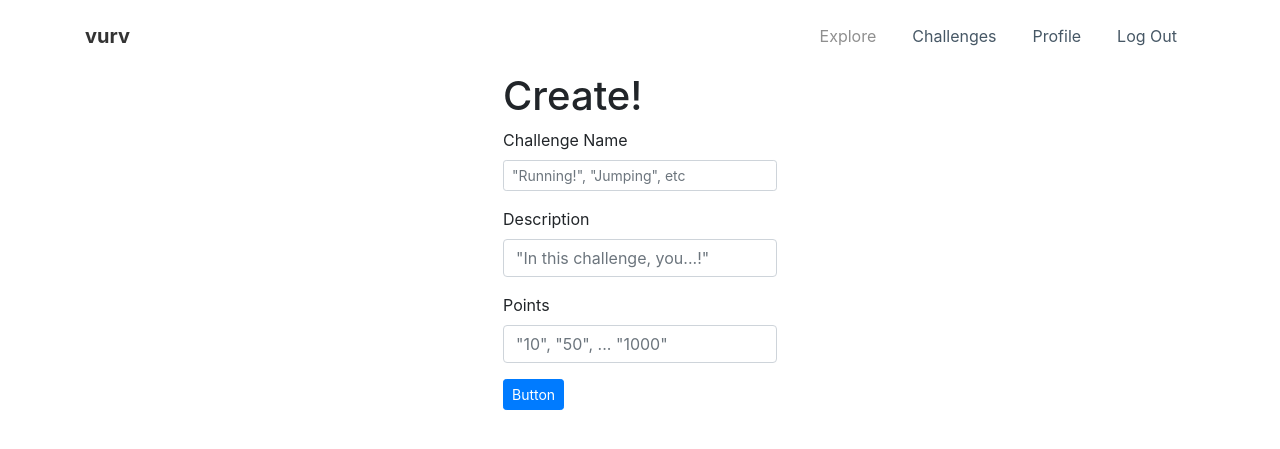
After one commit to NicoleRus/fitness_challenges, a Flask app: page /app/create in a window 1280 px wide. The commit adds this page. Shown: the top 449 px of the page. Run offline with Flask 2, Linux system fonts and the light colour scheme; a user stored in the database is signed in; data comes from the database, SQL or seed files in the repository; both versions use the stored data as it was after the commit; parts of the project's set-up code (start-up, migrations or seed data) failed here and were passed over; some libraries are stand-ins or nearby versions.

Commit message:
oh my god

```diff
--- a/FitnessApp/FitnessApp/auth.py
+++ b/FitnessApp/FitnessApp/auth.py
@@ -4,6 +4,8 @@ from flask import (Blueprint, flash, g, redirect, render_template, request, sess
 from werkzeug.security import check_password_hash, generate_password_hash
 from FitnessApp.db import get_db
 from pymongo import MongoClient
+from bson import json_util
+
 
 
 auth = Blueprint('auth', __name__, url_prefix='/auth') #create a new blueprint named auth, append "/auth" to associated urls
@@ -31,7 +33,14 @@ def register():
 		if error is None: #make that new user yeh boit
 			db.execute('INSERT INTO user (username, password) VALUES (?,?)', (username, generate_password_hash(password)))
 
-
+			u = {
+				"Username": username,
+				"email": request.form['email'],
+				"first_name": request.form['first_name'],
+				"last_name": request.form['last_name'],
+				}
+			mdb_users.insert_one(u).inserted_id
+			mdb_client.close()
 			db.commit()
 			return "success" #plain text kicks ass. indicates a user was successfully registered.
 
@@ -54,10 +63,28 @@ def login():
 		if error == None:
 			session.clear()
 			session['user_id'] = user['id']
-			return redirect(url_for('home'))
+			return redirect(url_for('auth.show_profile'))
 
 	return render_template('auth/login.html')
 
+
+@auth.route('/profile')
+def show_profile():
+	if g.user is None:
+		return redirect('auth/login')
+	else:
+		print("are we getting here?")
+
+		#need to get and format:
+		#users_subscriptions
+		#completed challenges
+		#user_created_challenged
+
+
+		#replace this with get_userprofile, get user profile by ID
+		user_profile = get_profile(g.user['username'])
+		print(user_profile)
+		return render_template('auth/profile.html', user_profile = user_profile)
 
 @auth.route('/logout')
 def logout():
@@ -71,3 +98,12 @@ def load_logged_in_user():
 		g.user = None
 	else:
 		g.user = get_db().execute('SELECT * FROM user WHERE id = ?', (user_id,)).fetchone()
+
+
+def get_profile(username):
+	mdb_client = MongoClient()
+	mdb_profile = mdb_client.fitness_app.users
+	profile = mdb_profile.find_one({"Username":username})
+	print(profile)
+	mdb_client.close()
+	return profile
--- a/FitnessApp/FitnessApp/challenge.py
+++ b/FitnessApp/FitnessApp/challenge.py
@@ -6,49 +6,78 @@ from flask import (Blueprint, flash, g, redirect, render_template, request, sess
 from werkzeug.security import check_password_hash, generate_password_hash
 from FitnessApp.db import get_db
 from bson.json_util import dumps
+from bson.objectid import ObjectId
+
 from pymongo import MongoClient
-from bson import json_util
+
 rise = Blueprint('rise', __name__, url_prefix='/app') #Create a blueprint to handle things related to challenge objects
 
-client = MongoClient()
 
-mdb = client.fitness_app
-challenges = mdb.challenges
+@rise.route('/subscribe/<OID>')
+def subscribe(OID):
+	#add a challenge to a user's challenge list
+	mdb_client = MongoClient()
+	mdb_users= mdb_client.fitness_app.users
+	mdb_users.update({"Username": g.user['username']},{'$push':{"Subscriptions": OID,}})
+
+	#print(mdb_users.find_one({"_id": ObjectId(OID)}))
+	return redirect('/auth/profile')
+
+
+
+
 
 @rise.route('/challenges')
 def see_challenges():
-	user_challenges = list(challenges.find({'submitter': str(g.user['id'])})) #should return the user's submitted challenges
-	all_challenges = list(challenges.find())
-	#dumps(user_challenges)
-	return render_template('/challenge/challenges.html', yours = user_challenges, activities = all_challenges)
+	mdb_client = MongoClient()
+	mdb_challenges = mdb_client.fitness_app.challenges
+
+	all_challenges = list(mdb_challenges.find())
+	print(all_challenges)
+	mdb_client.close()
+	return render_template('/challenge/challenges.html', challenges = all_challenges)
 
 @rise.route('/create', methods=('GET', 'POST')) #users that are not logged in shouldn't be able to make or submit challenges! Don't let them view this page, check that g.user['id'] exists
 def create():
+
+	if g.user is None:
+		return redirect('auth/login')
+	elif request.method == 'GET':
+		render_template('/challenge/create.html')
+
+
 	if request.method == 'POST':
-		error = None
-		#put dat sweet form data into some json
-		if request.form['challenge_name'] is "":
-			error = "Name of Challenge is required!"
-		elif request.form['points'] is "":
-			error = "Points are required!"
+
+		#Get necessary info
+
+		cname = request.form['challenge_name']
+		cdesc = request.form['challenge_description']
+		cpoints = request.form['points']
+
+
+		if cname is None:
+			return "fail"
+		elif cdesc is None:
+			return "fail"
+		elif cpoints is None:
+			return "fail"
 		else:
-			if request.form['challenge_description'] is None:
-				description = "No Description Available"
-			else:
-				description = request.form['challenge_description']
-			name = request.form['challenge_name']
-			points = request.form['points']
-			creator = g.user['username']
+			mdb_client = MongoClient()
+			mdb_challenge = mdb_client.fitness_app.challenges
 
 			c = {
-					"name": name,
-					"author": str(g.user['username']),
-					"description": description,
+				"Name": cname,
+				"Description": cdesc,
+				"Points": cpoints,
+
+				"Creator": g.user['username']
 				}
-			challenge_id = challenges.insert_one(c).inserted_id
-			print("challenge id = " + str(challenge_id))
+			chalid = mdb_challenge.insert_one(c).inserted_id
+			mdb_profile = mdb_client.fitness_app.users
+			mdb_profile.update({"Username": g.user['username']},{'$push':{"Challenges": str(chalid),}})
+			mdb_client.close()
 
-			render_template('/challenge/create.html', results=c)
+			render_template('/challenge/challenges.html')
 
 
 	return render_template('/challenge/create.html', results = None)
--- a/FitnessApp/FitnessApp/templates/auth/login.html
+++ b/FitnessApp/FitnessApp/templates/auth/login.html
@@ -11,7 +11,7 @@
             <img src={{url_for('static', filename='assets/img/cat.jpg')}} class="img-fluid rounded-circle img-responsive" width="300" height="300" alt="Cinque Terre">
         </div>
         <h2 class="sr-only">Login Form</h2>
-        <div class="form-group"><input class="form-control" type="email" name="username" placeholder="Username" /></div>
+        <div class="form-group"><input class="form-control" type="username" name="username" placeholder="Username" /></div>
         <div class="form-group"><input class="form-control" type="password" name="password" placeholder="Password" /></div>
         <div class="form-group"><button class="btn btn-primary btn-block" type="submit">Log In</button></div><a href={{url_for('auth.register')}} class="forgot">Need an account?</a>
     </form>
--- /dev/null
+++ b/FitnessApp/FitnessApp/templates/challenge/create.html
@@ -0,0 +1,20 @@
+{% extends "layout.html" %}
+{% block extra_head %}
+
+{% endblock %}
+
+{%block content%}
+<div class="container">
+    <div class="row">
+        <div class="col-auto m-auto">
+            <form method="post">
+                <h1>Create!</h1>
+                <div class="form-group"><label>Challenge Name</label><input type="text" placeholder="&quot;Running!&quot;, &quot;Jumping&quot;, etc" name="challenge_name" class="form-control form-control-sm" /></div>
+                <div class="form-group"><label>Description</label><input type="text" placeholder="&quot;In this challenge, you...!&quot;" name="challenge_description" class="form-control" /></div>
+                <div class="form-group"><label>Points</label><input type="text" placeholder="&quot;10&quot;, &quot;50&quot;, ... &quot;1000&quot;" name="points" class="form-control" /></div><button class="btn btn-primary btn-sm m-auto" type="submit">Button</button>
+            </form>
+        </div>
+    </div>
+</div>
+
+{% endblock %}
--- a/FitnessApp/FitnessApp/templates/layout.html
+++ b/FitnessApp/FitnessApp/templates/layout.html
@@ -21,10 +21,9 @@
                      id="navcol-1">
                     <ul class="nav navbar-nav ml-auto">
                         <li class="nav-item" role="presentation"><a class="nav-link active" href="#">Explore</a></li>
-                        <li class="nav-item" role="presentation"><a class="nav-link" href="#">Challenges</a></li>
-                        <li class="nav-item" role="presentation"><a class="nav-link" href="#">My Challenges</a></li>
+                        <li class="nav-item" role="presentation"><a class="nav-link" href={{url_for('rise.see_challenges')}}>Challenges</a></li>
                         {% if g.user %}
-                        <li class="nav-item" role="presentation"><a class="nav-link" href="#">Profile</a></li>
+                        <li class="nav-item" role="presentation"><a class="nav-link" href={{url_for('auth.show_profile')}}>Profile</a></li>
                         <li class="nav-item" role="presentation"><a class="nav-link" href="#">Log Out</a></li>
 
                         {%else%}
@@ -35,10 +34,7 @@
         </nav>
     </div>
 
-    <div class="container justify-content-center">
         {%block content%}{%endblock%}
-
-    </div>
 
 
 
```
Also changed, not shown: FitnessApp/FitnessApp/templates/auth/profile.html (added, +87 -0 lines), FitnessApp/FitnessApp/templates/challenge/challenges.html (+11 -54 lines), FitnessApp/instance/FitnessApp.sqlite, 1 other file.
